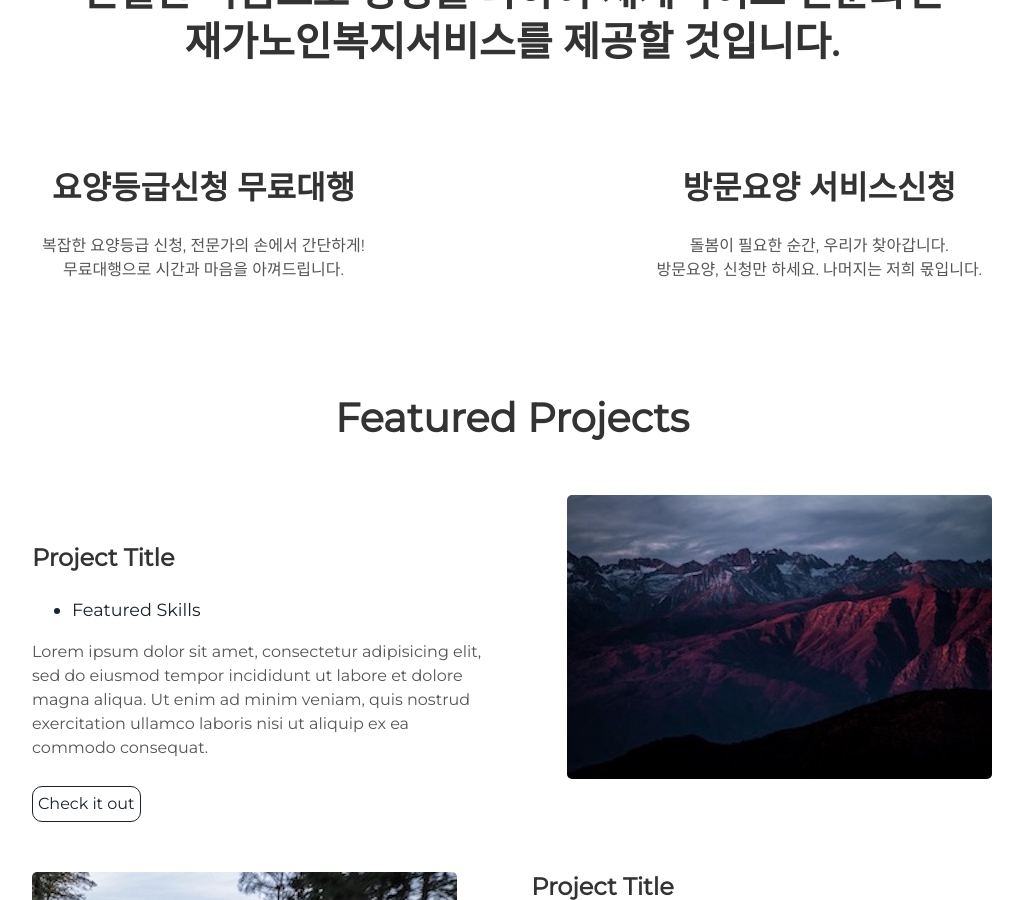
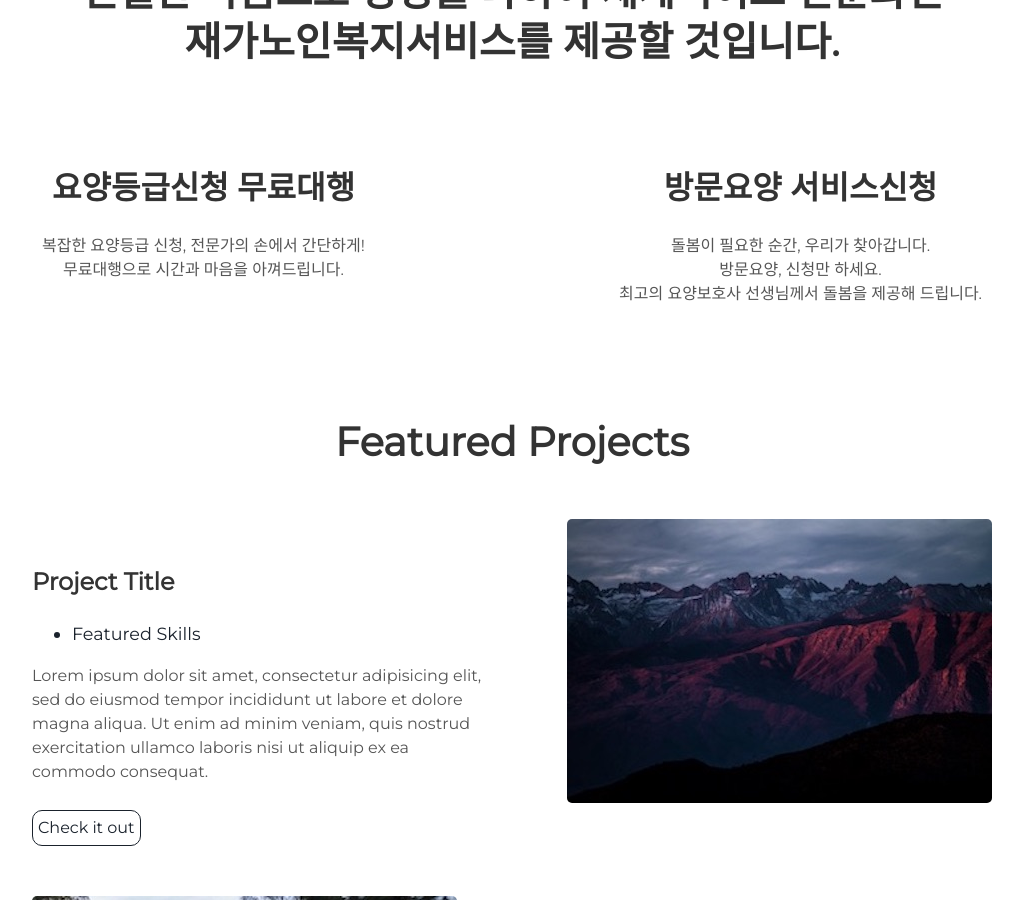
Before and after one commit to gippeum0/gippeum0.github.io, a Jekyll site: the page built from index.html, in a window 1280 px wide and 900 px high, scrolled down 1020 px. Shown: the whole window, without its empty margins (128-1151 px from the left). Built offline with Jekyll 4.4.1, drawn with Linux system fonts in a browser that asks for light colours.

Commit message:
feat: 블로그 업로드

```diff
--- a/_includes/about.html
+++ b/_includes/about.html
@@ -9,6 +9,6 @@
   </div>
   <div class="tech">
     <h2>방문요양 서비스신청</h2>
-    <p>돌봄이 필요한 순간, 우리가 찾아갑니다.<br>방문요양, 신청만 하세요. 나머지는 저희 몫입니다.</p>
+    <p>돌봄이 필요한 순간, 우리가 찾아갑니다.<br>방문요양, 신청만 하세요.<br>최고의 요양보호사 선생님께서 돌봄을 제공해 드립니다.</p>
   </div>
 </div>
--- a/_includes/projects.html
+++ b/_includes/projects.html
@@ -27,3 +27,8 @@
     <a class="project-link" href="#">Check it out</a>
   </div>
 </div>
+<div class="user-projects">
+  <div class="contents">
+
+  </div>
+</div>
```
